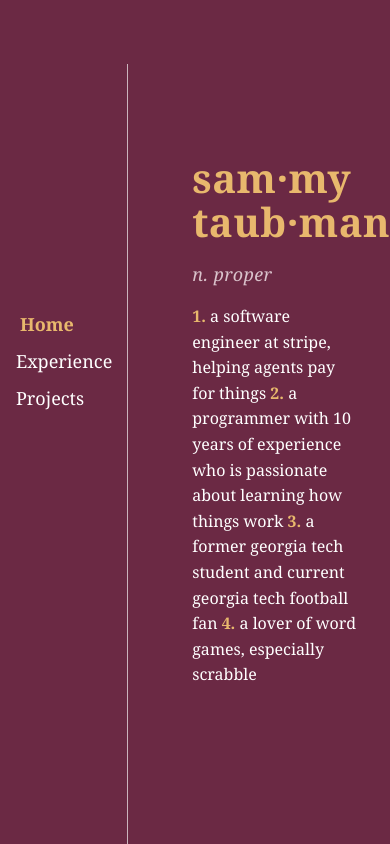
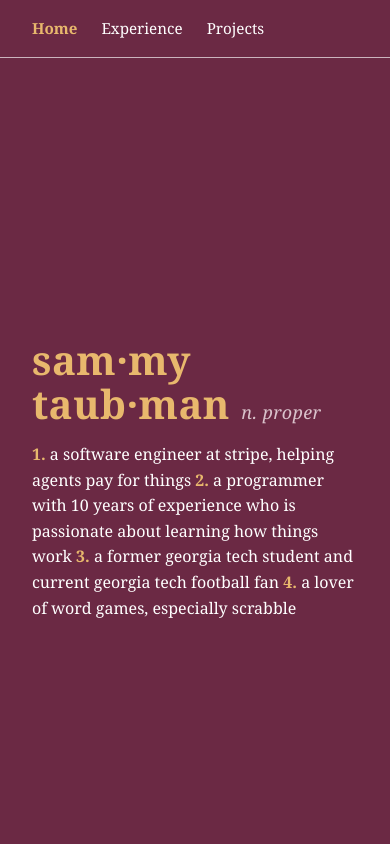
Before and after one commit to VirtualMe64/my-site, a React (Vite) app: page / in a window 390 px wide. Shown: the top 844 px of the page. Built offline with nearby package versions, Linux system fonts and the light colour scheme; a web font is replaced by a local one.

Commit message:
mobile nav: horizontal top bar with safe area + responsive section padding

```diff
--- a/index.html
+++ b/index.html
@@ -2,7 +2,7 @@
 <html lang="en">
   <head>
     <meta charset="UTF-8" />
-    <meta name="viewport" content="width=device-width, initial-scale=1.0" />
+    <meta name="viewport" content="width=device-width, initial-scale=1.0, viewport-fit=cover" />
     <title>sammy taubman</title>
     <meta name="description" content="Sammy Taubman — personal site." />
 
--- a/src/App.module.css
+++ b/src/App.module.css
@@ -10,3 +10,10 @@
   flex: 1;
   min-width: 0;              /* allow content to shrink instead of overflow */
 }
+
+@media (max-width: 640px) {
+  .page {
+    flex-direction: column;
+    align-items: stretch;
+  }
+}
--- a/src/components/ui/Sidebar.module.css
+++ b/src/components/ui/Sidebar.module.css
@@ -14,13 +14,6 @@
   right: 0;
   width: 1px;
   background: var(--color-rule);
-}
-
-@media (max-width: 640px) {
-  .sidebar {
-    flex-basis: 8rem;
-    padding: 1rem;
-  }
 }
 
 .list {
@@ -62,3 +55,41 @@
     transform: none;
   }
 }
+
+@media (max-width: 640px) {
+  .sidebar {
+    flex: none;
+    width: 100%;
+    align-self: auto;
+    position: sticky;
+    top: 0;
+    z-index: 10;
+    padding: calc(1rem + env(safe-area-inset-top)) var(--page-padding) 1rem;
+    background: var(--color-bg);
+  }
+
+  .sidebar::after {
+    top: auto;
+    bottom: 0;
+    left: 0%;
+    right: 0%;
+    width: auto;
+    height: 1px;
+  }
+
+  .list {
+    position: static;
+    flex-direction: row;
+    margin-top: 0;
+    gap: 1.5rem;
+  }
+
+  .link {
+    font-size: 0.95rem;
+  }
+
+  .active {
+    font-size: 0.95rem;
+    transform: none;
+  }
+}
--- a/src/index.css
+++ b/src/index.css
@@ -49,3 +49,9 @@ section {
 #home {
   min-height: 100dvh;
 }
+
+@media (max-width: 640px) {
+  section {
+    padding: 4rem var(--page-padding);
+  }
+}
```
